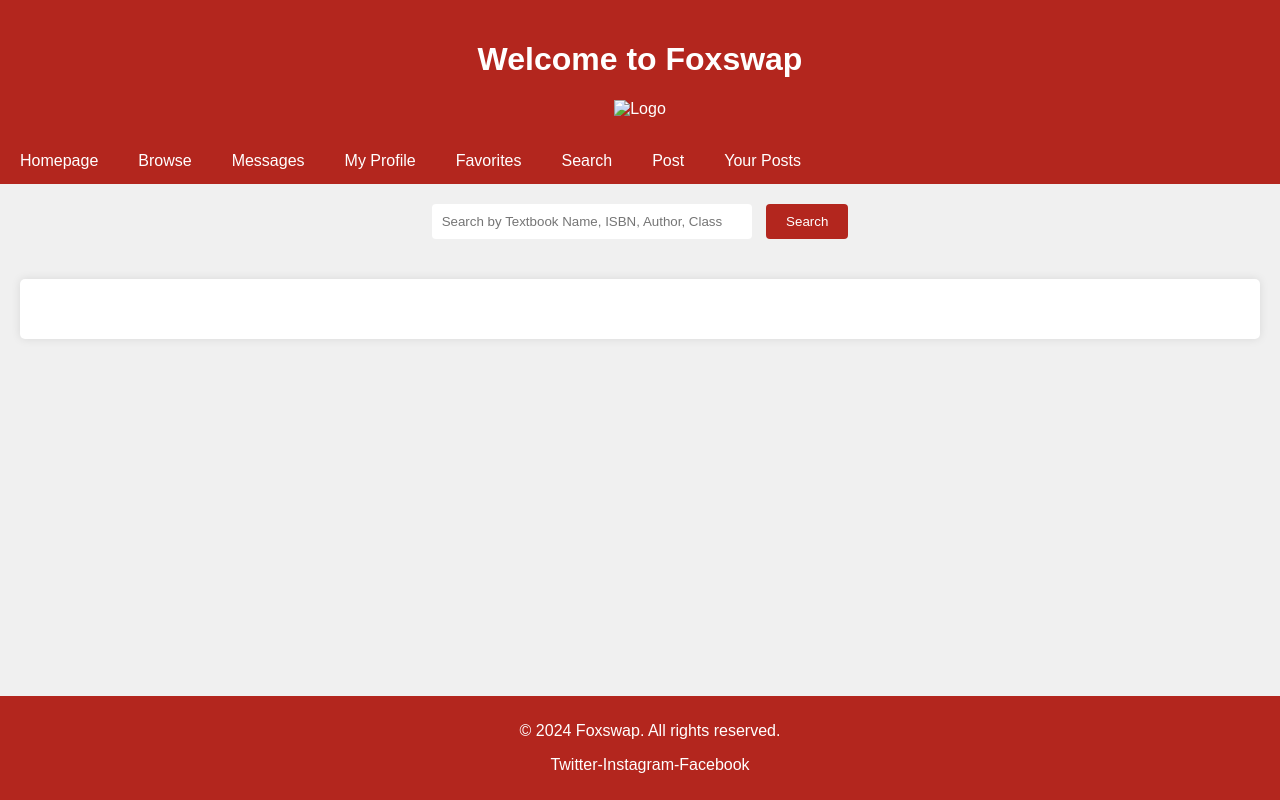
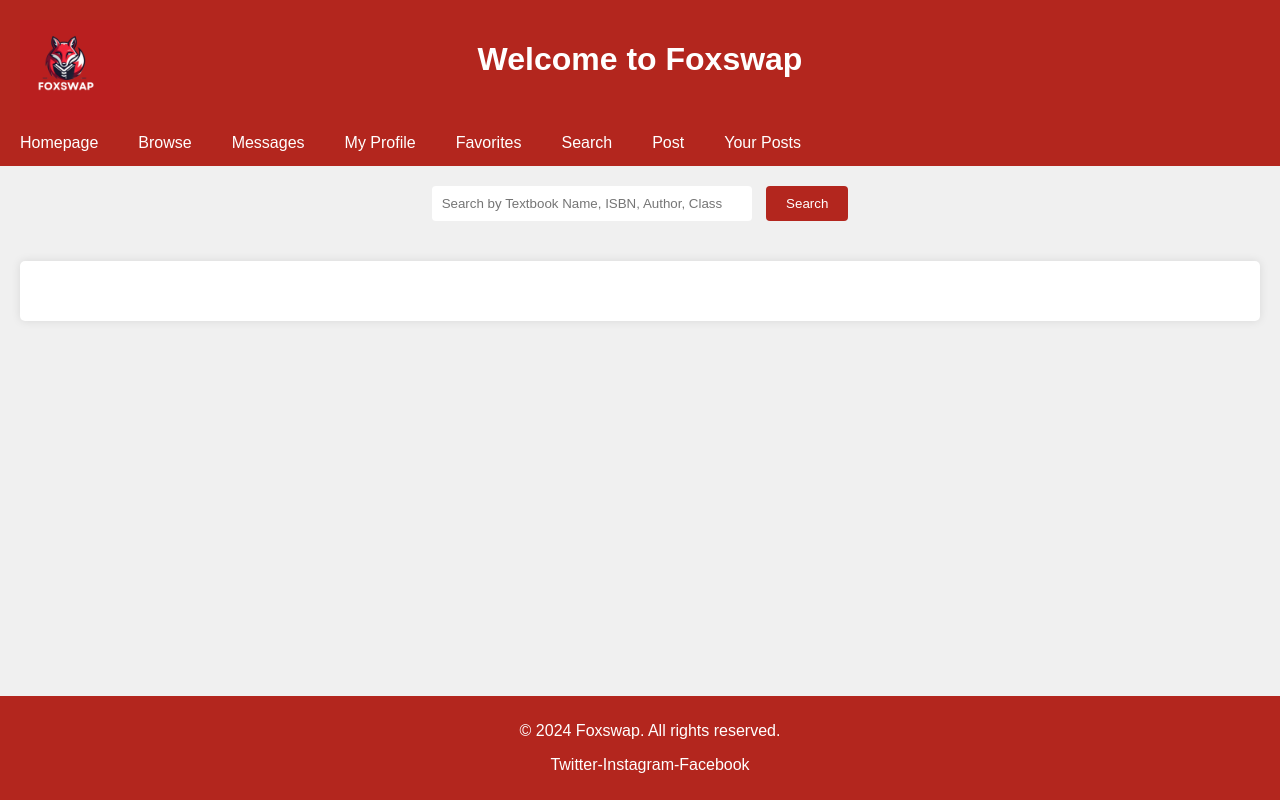
Before and after one commit to AndrewH512/Foxswap, a plain HTML site: page browse.html in a window 1280 px wide. Drawn offline with Linux system fonts and the light colour scheme.

```diff
--- a/browse.html
+++ b/browse.html
@@ -11,7 +11,7 @@
     <!-- Header section -->
     <header>
         <h1>Welcome to Foxswap</h1>
-		<img src="Fox_Swap_6.png" alt="Logo" class="logo">
+		<img src="Fox_Swap_Logo.png" alt="Logo" class="logo"  style="width: 100px; height: 100px; position: absolute; top: 20px; left: 20px;">
     </header>
 
     <!-- Navigation bar -->
```
Also changed, not shown: homepage.html (+1 -0 lines), messages.html (+1 -0 lines), Fox_Swap_Logo.png (added).
